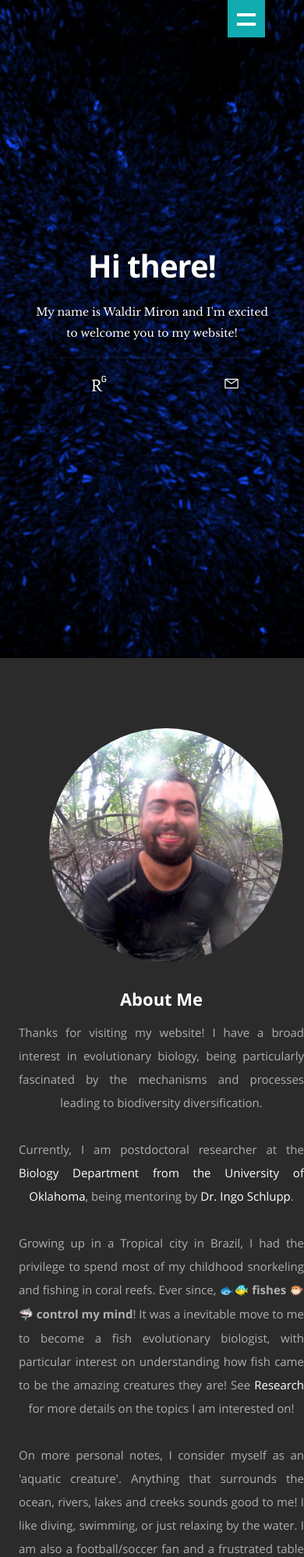
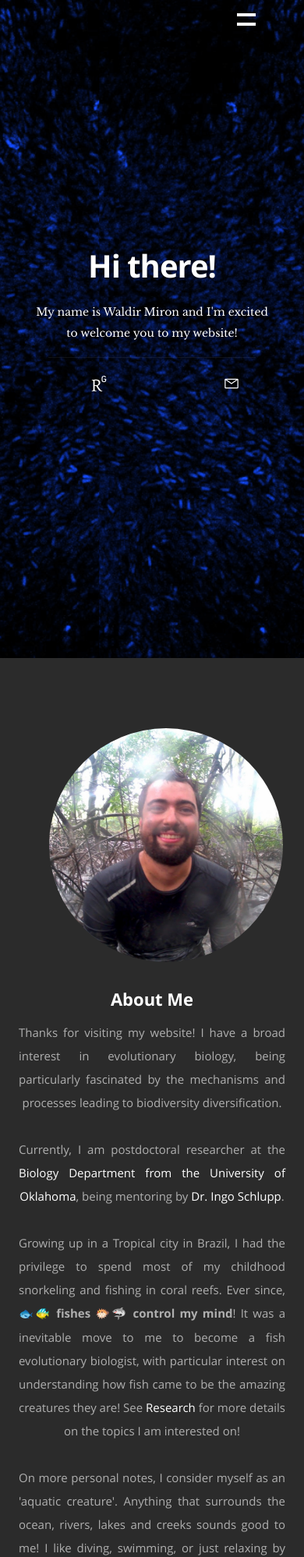
Before and after one commit to waldirmbf/miron-website, a React (Create React App) app: page / in a window 390 px wide. Shown: the top 1997 px of the page at 78% size. Built offline with nearby package versions, Linux system fonts and the light colour scheme; some icons are missing.

Commit message:
Adding analytics

```diff
--- a/public/css/default.css
+++ b/public/css/default.css
@@ -720,6 +720,18 @@ properly.
 --------------------------------------------------------------- */
 @media only screen and (max-width: 767px) {
 
+   .about-text {
+      padding-right: 24px
+   }
+
+   #news .text-container{
+      padding-right: 24px
+
+   }
+
+   #research .research-content {
+      padding-right: 10px
+   }
    .row {
 	   width: 460px;
 	   margin: 0 auto;
--- a/public/css/media-queries.css
+++ b/public/css/media-queries.css
@@ -157,7 +157,7 @@
 		width: 48px;
 		height: 48px;
 		text-align: left;
-		background-color: #11ABB0;
+		/* background-color: #11ABB0; */
 		position: relative;
 		border: none;
 		float: right;
--- a/src/App.js
+++ b/src/App.js
@@ -19,7 +19,7 @@ class App extends Component {
 			resumeData: {}
 		};
 
-		ReactGA.initialize('UA-110570651-1');
+		ReactGA.initialize('UA-116120309-1');
 		ReactGA.pageview(window.location.pathname);
 
 	}
```
